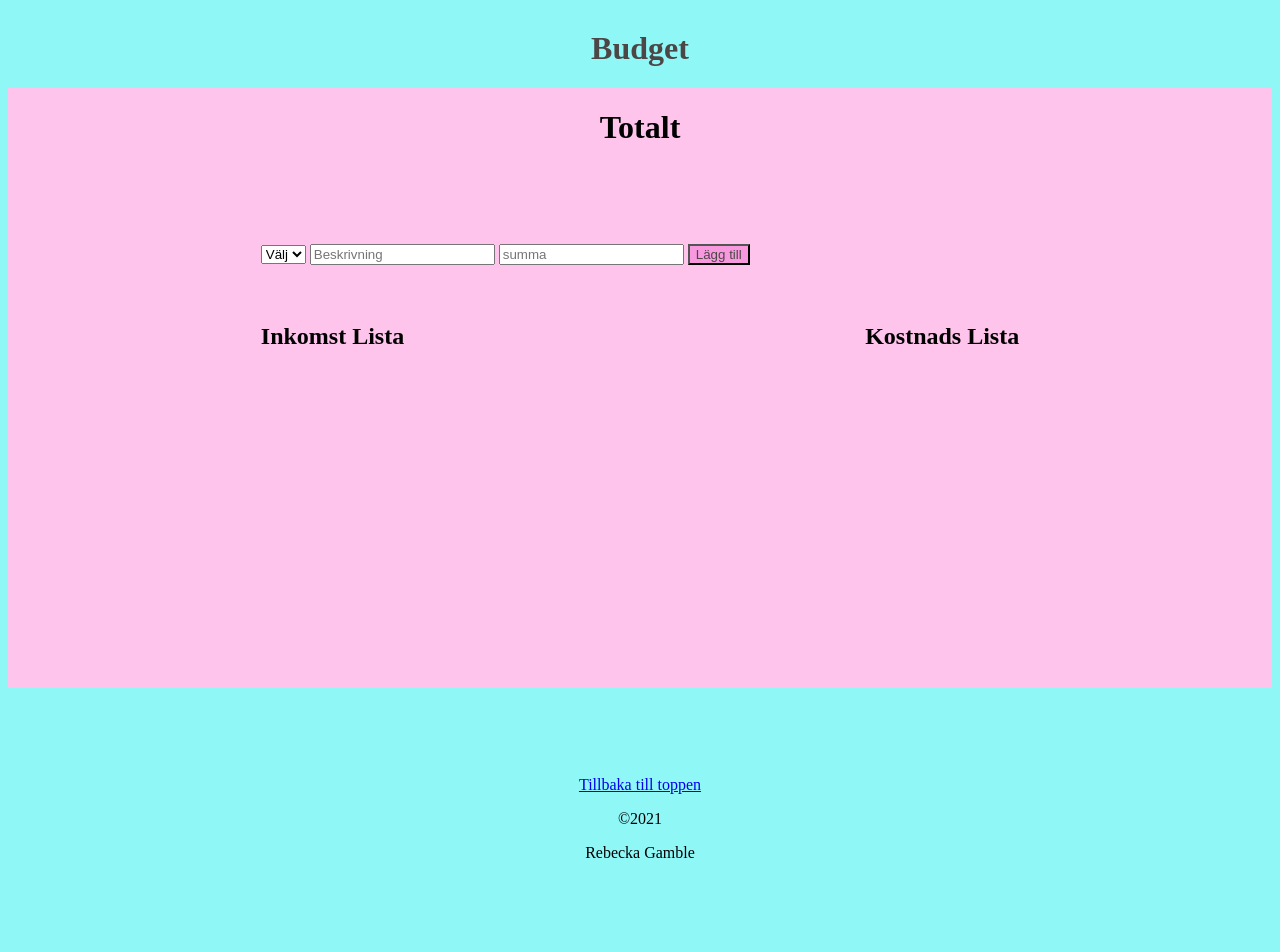
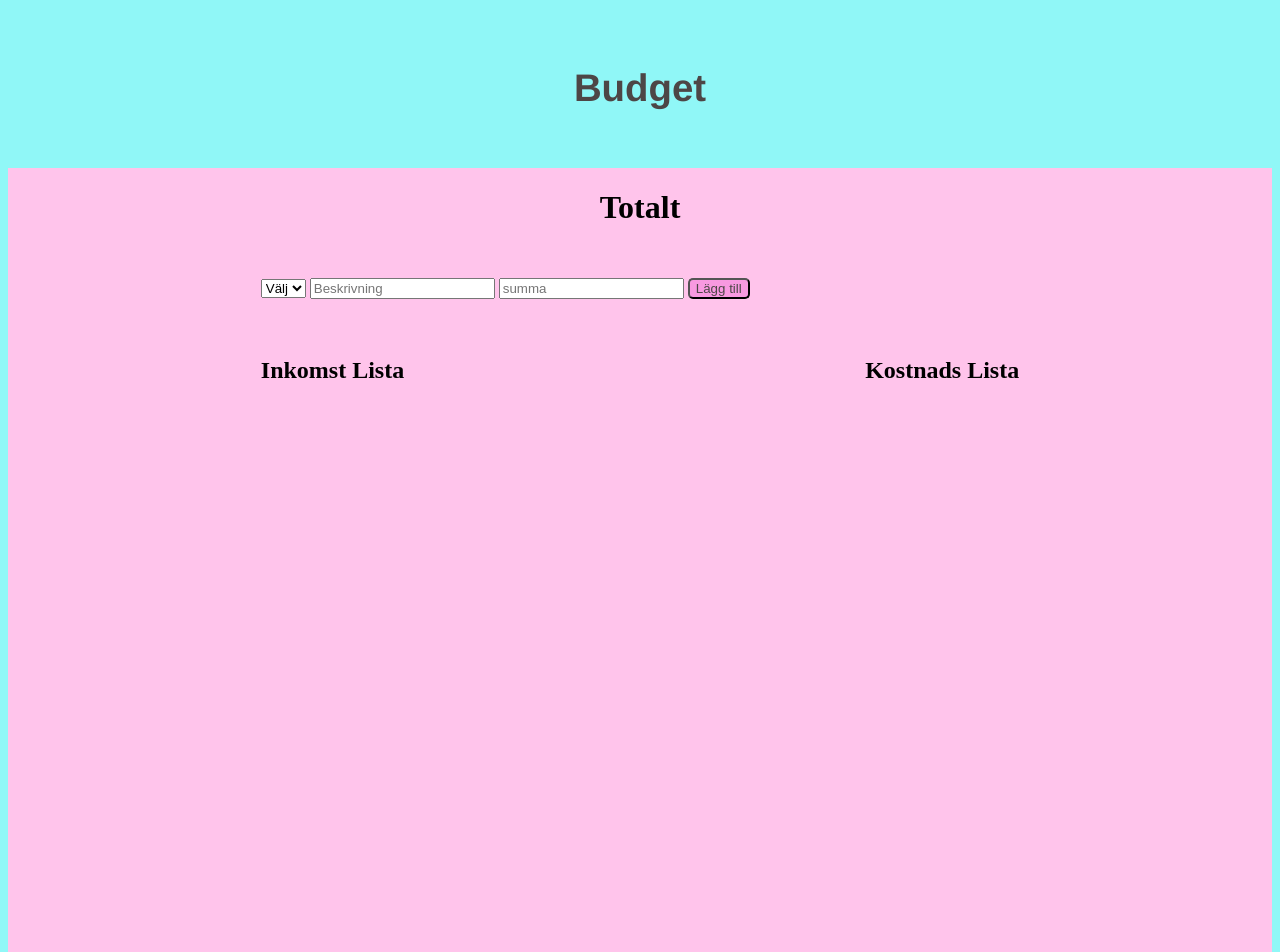
Before and after one commit to RebeckaGamble/inlamning-2, a website: page index.html in a window 1280 px wide. Shown: the top 952 px of the page. Before the commit the page ends 864 px from the top, so only its background shows below. Drawn offline with Linux system fonts and the light colour scheme.

Commit message:
kollt koden

```diff
--- a/JavaScript/main.js
+++ b/JavaScript/main.js
@@ -35,22 +35,17 @@ function choose(e){
             alert("Du måste välja + eller -");
         }
 
-        else {
-            alert("Fyll i formuläret")
-        }
-
         //Totalsumman av Inkomster - utgifter.
 
     var summa = 0;
 
-   // loopa igenom inkomstLista och kostnadLista
 
     inkomstLista.map( (e)=> {
 
     incomeSum += parseFloat(e)
     })
 
-//console.log(incomeSum)
+
     kostnadsLista.map( (e)=> {
     costSum += parseFloat (e)
     })
--- a/style/global.scss
+++ b/style/global.scss
@@ -24,6 +24,8 @@ header {
     align-items: center;
     background: rgb(144, 247, 247);
     color:  rgb(77, 70, 70);
+    font-size: larger;
+    font-family:'Franklin Gothic Medium', 'Arial Narrow', Arial, sans-serif;
 }
 
 main {
@@ -42,6 +44,7 @@ button {
     justify-content: center;
     align-items: center;
     margin-bottom: 5%;
+    border-radius: 5px;
 }
 
 button:hover{
@@ -56,35 +59,47 @@ footer {
     height: 10vh;
     text-align: center;
     padding-top: 3%;
+    font-style: italic;
 }
 
 /*För skärmar upp till 470px*/
-@media screen and (min-width: 470px){
+@media screen and (max-width: 470px){
     header {
         height: 10vh;
     }
+
     button{
         flex-direction: column;
         align-items:flex-start;
+        border-radius: 10px;
+        }
 
-
-        }
     .flex-center {
         margin-bottom: 10%;
     }
+
     main {
         height: 75vh;
     }
+
     footer {
         padding-top: 7%;
     }
 }
 
+/*För skärmar från 800px*/
+@media screen and (min-width: 800px){
+    header {
+         height: 20vh;
+    }
 
-@media screen and (min-width: 900px){
+    main {
+        height: 100vh;
+    }
+
     footer {
-        height: 30vh;
-        margin-top: 2%
-        margin-bottom: 10%;
-
+        height: 17vh;
+        margin-top: 2%;
+        margin-bottom: 2%;
     }
+}
```
Also changed, not shown: index.html (+3 -6 lines), main.css. Lines whose indentation alone changed are shown as unchanged.
